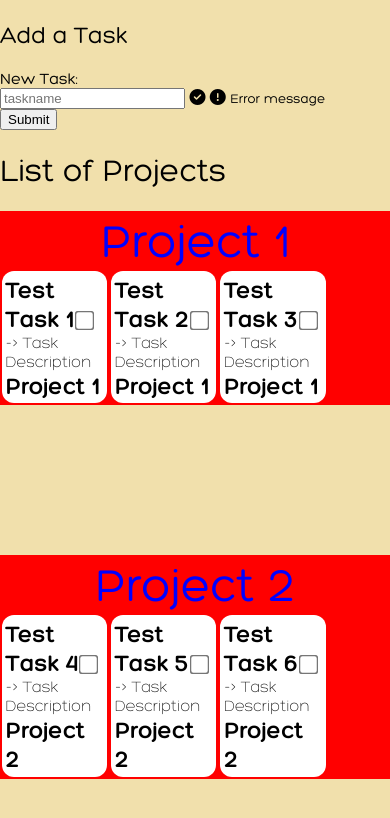
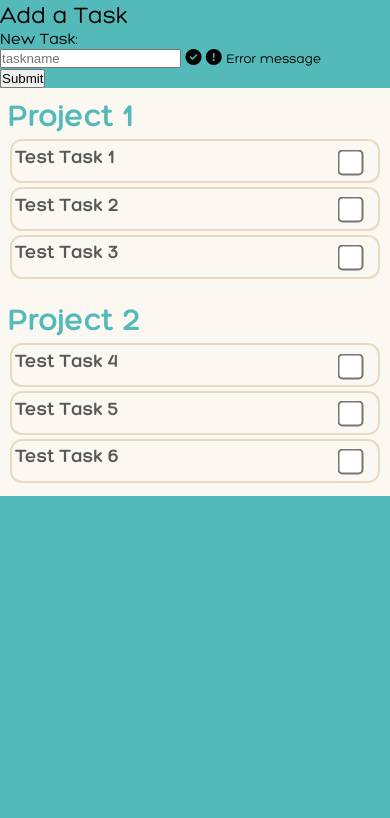
Before and after one commit to russ0133/todo-list, a website built with webpack: page dist/index.html in a window 390 px wide. Built offline with Linux system fonts and the light colour scheme.

Commit message:
style: stylize and make responsive.

```diff
--- a/src/modules/project.mjs
+++ b/src/modules/project.mjs
@@ -20,10 +20,12 @@ export function createProject(projectName) {
 }
 
 export function deleteProject(projectId) {
+
     let tasksInThisProject = task.taskList.filter(ele => ele.projectid == projectId);
     tasksInThisProject.forEach(element => element.visible = false);
 
     console.log(tasksInThisProject);
     projectList[projectId].visible = false;
     displayController.updateList();
+
 }
--- a/src/style/style.scss
+++ b/src/style/style.scss
@@ -1,57 +1,100 @@
 html {
-    background-color: #F1E0AC;
+  --color-500: #FBF8F1;
+  --color-600: #F7ECDE;
+  --color-700: #E9DAC1;
+  --color-800: #54BAB9;
+
+  position: relative;
+  min-height:100%;
 }
+*,
+*::after,
+*::before {
+  box-sizing: border-box;
+  padding: 0;
+  margin: 0;
+}
+
+
 body {
-    height: 100vh;
-    margin: 0;
-    padding: 0;
   font-family: regular;
-}
+  background-color: var(--color-800);
 
   .projectList {
     display:flex;
     flex-direction: column;
-  gap: 150px;
+    background-color: var(--color-500);
+    border-radius: 12px;
+    margin: 0 10%;
+
+    .project {
+      margin-bottom: 1%;
+      border-radius: 12px;
+      padding: 2%;
+
+      display: flex;
+      flex-direction: column;
+
+      .project-title {
+        font-size: 2rem;
+        font-family: bold;
+        color: var(--color-800);
+        align-self: flex-start;
+        margin-bottom: 1%;
       }
-.project {
-    background-color: red;
+      .project-content {
         display: flex;
         flex-wrap: wrap;
-    flex-direction: column;
-    justify-content: center;
-    align-items: center;
-    .project-title {
-      font-size: 3rem;
-      color: blue;
-    }
-    .project-content {
+
+        .task {
           width: 100%;
-      display: flex;
-      flex-direction: row;
-      .task {
           border-radius: 12px;
-          width: 25%;
           display: flex;
           margin: .5%;
           padding: 1%;
-          background-color: white;
-          font-size: 1.5rem;
-          font-family: bold;
+          background-color: var(--color-500);
           flex-direction: column;
+          border: 2px var(--color-700) solid;
 
           .description {
               font-family: light;
-              font-size: 1rem;
-              float: right;
+              font-size: 1.1rem;
+          }
+          .title{
+            font-family: bold;
+            font-size: 1.2rem;
+            color: rgb(90, 89, 89);
+            display: flex;
+            flex-direction: column;
+            justify-content: center;
+            margin-bottom: -1%;
+            .task-button {
+                position: relative;
+                align-self: flex-end;
+                transform: scale(2);
+                right: 5%;
+                bottom: 25%;
+            }
+          }
+        }
+      }
+    }
+  }
+  @media screen and (max-width:500px) {
+    .projectList {
+      margin: 0;
+      border-radius: 0px;
+    }
+    .description {
+      display:none;
     }
     .task-button {
-              align-self: flex-end;
-              transform: scale(1.5);
+      bottom: 35% !important;
     }
   }
 }
 
-}
+
 
 @font-face {
 
--- a/src/utils/dom.mjs
+++ b/src/utils/dom.mjs
@@ -8,3 +8,7 @@
     parent.appendChild(element);
     return element;
 }
+
+export function removeAllHtml(selector) {
+    selector.innerHTML = "";
+}
```
Also changed, not shown: src/modules/displayController.mjs (+7 -19 lines), src/modules/task.mjs (+0 -8 lines), dist/index.html, dist/main.js, src/style/style.css, 1 other file. Lines whose indentation alone changed are shown as unchanged.
